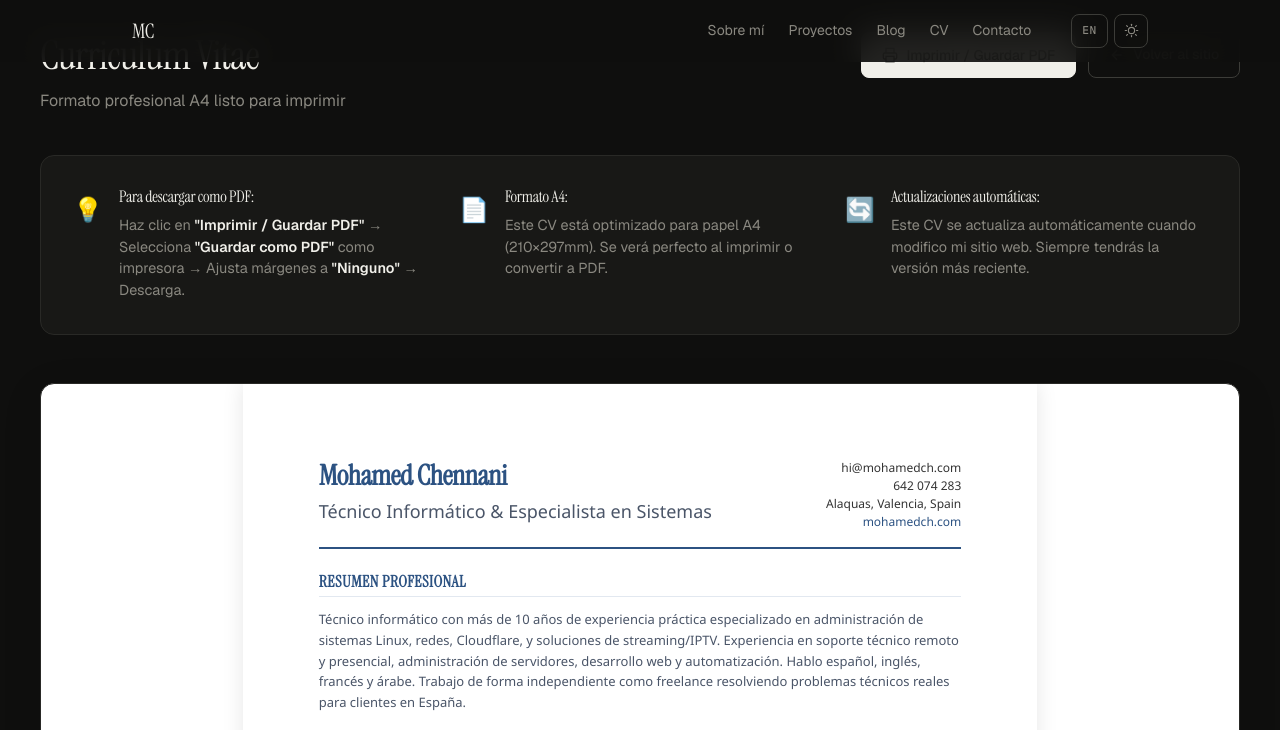
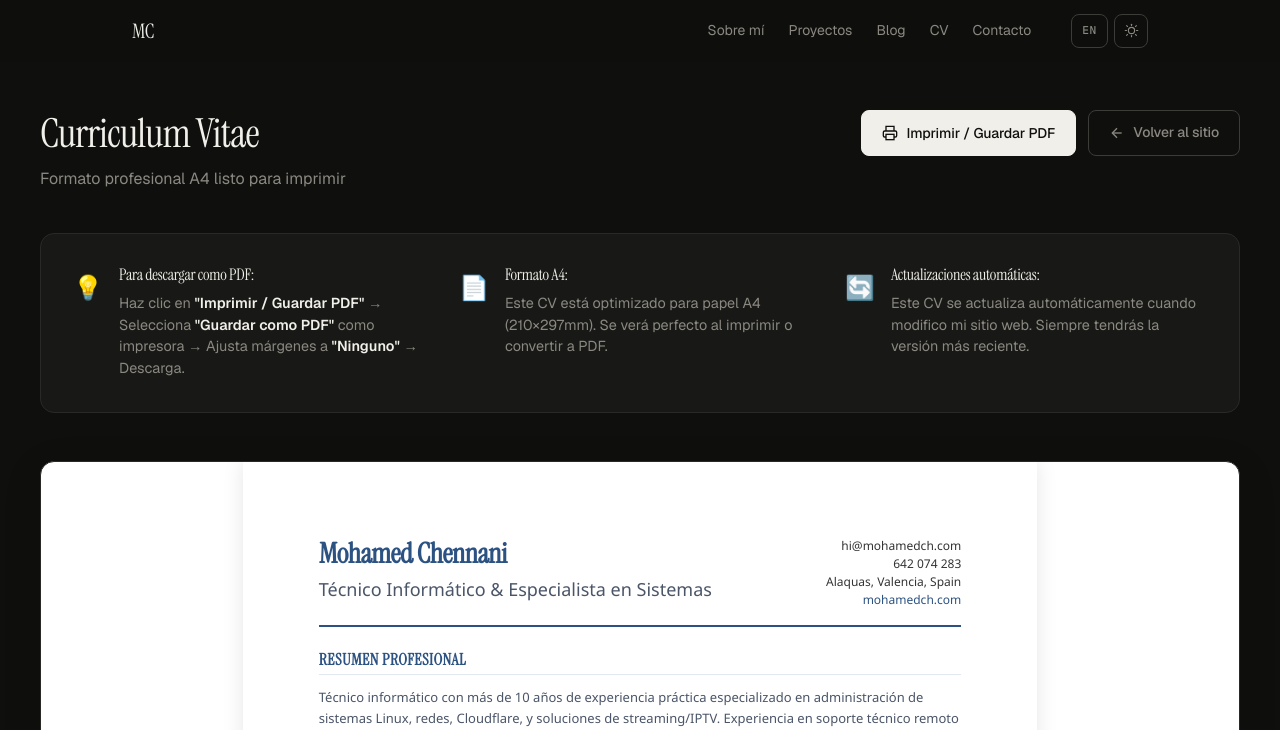
Before and after one commit to mohach/mohamedch, an Astro site: page /cv in a window 1280 px wide. Shown: the top 730 px of the page. Built offline with nearby package versions, Linux system fonts and the light colour scheme; Astro itself is replaced by a stand-in of ours.

Commit message:
Fix: Añadido padding-top para compensar menú fijo en página CV
- Añadido padding-top: calc(var(--nav-h) + 2rem) al contenedor .cv-page
- Añadido padding-top: 1rem al header .cv-header-actions
- Añadido min-height: 100vh para mejor visualización
- Corregido en versiones español e inglés

```diff
--- a/src/pages/cv.astro
+++ b/src/pages/cv.astro
@@ -85,9 +85,10 @@ const p = personal;
 
   <style>
     .cv-page {
-      padding: 2rem 0 4rem;
+      padding: calc(var(--nav-h) + 2rem) 0 4rem;
       max-width: 1200px;
       margin: 0 auto;
+      min-height: 100vh;
     }
 
     .cv-header-actions {
@@ -97,6 +98,7 @@ const p = personal;
       margin-bottom: 2.5rem;
       flex-wrap: wrap;
       gap: 1.5rem;
+      padding-top: 1rem;
     }
 
     .cv-header-actions h1 {
--- a/src/pages/en/cv.astro
+++ b/src/pages/en/cv.astro
@@ -85,9 +85,10 @@ const p = personal;
 
   <style>
     .cv-page {
-      padding: 2rem 0 4rem;
+      padding: calc(var(--nav-h) + 2rem) 0 4rem;
       max-width: 1200px;
       margin: 0 auto;
+      min-height: 100vh;
     }
 
     .cv-header-actions {
@@ -97,6 +98,7 @@ const p = personal;
       margin-bottom: 2.5rem;
       flex-wrap: wrap;
       gap: 1.5rem;
+      padding-top: 1rem;
     }
 
     .cv-header-actions h1 {
```
